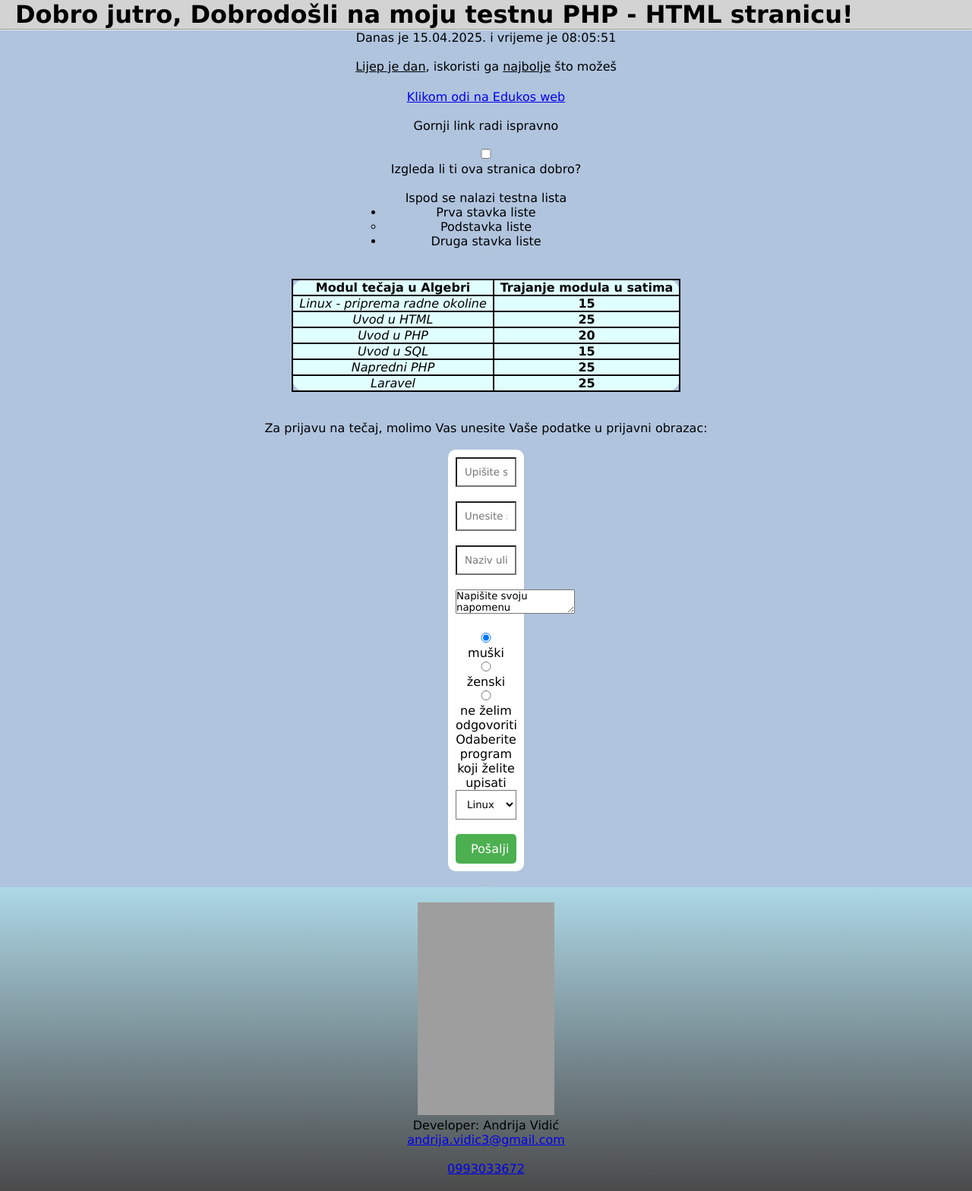
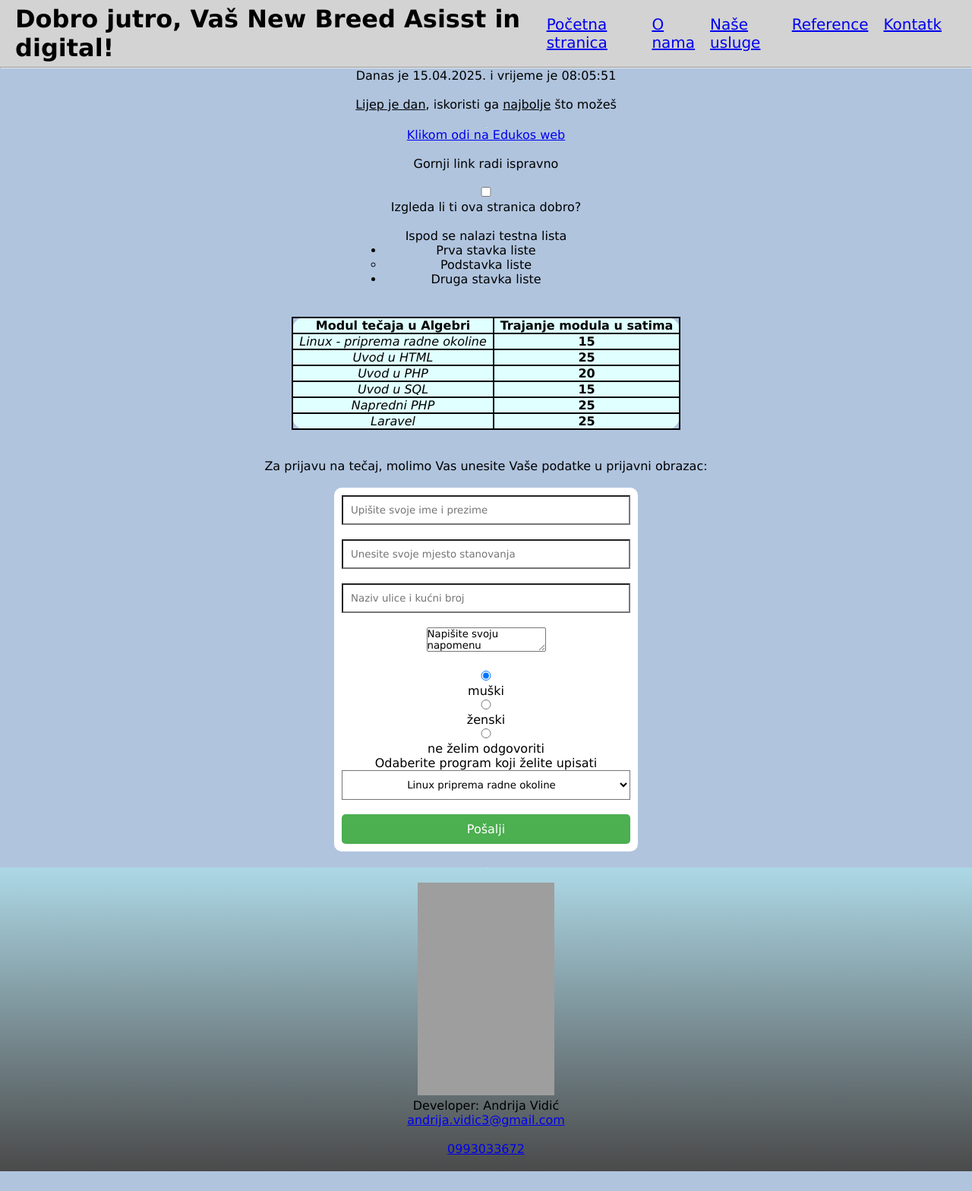
Before and after one commit to androvidic/testni-php-repozitorij, a PHP site: the page made by Test php localhost.php in a window 1280 px wide. Shown: the whole page at 76% size. After the commit the page ends 1542 px from the top, so only its background shows below. Run offline with PHP 8.4, Linux system fonts and the light colour scheme; grey boxes are pictures that could not be loaded.

Commit message:
dodan nav bar

```diff
--- a/Test php localhost.php
+++ b/Test php localhost.php
@@ -7,7 +7,7 @@
 </head>
 <body>
     <header>
-    <h1 class="tekst-2">
+    <h1>
 <?php
 $time = date("H");
 
@@ -19,9 +19,17 @@ if ($time < 12) {
     $greeting = "Dobra večer";
 }
 
-echo $greeting . ", Dobrodošli na moju testnu PHP - HTML stranicu!";
+echo $greeting . ", Vaš New Breed Asisst in digital!";
 ?>
 </h1>
+<nav>
+<ul><a href="#">Početna stranica</a>
+<a href="#">O nama</a>
+<a href="#">Naše usluge</a>
+<a href="#">Reference</a>
+<a href="#">Kontatk</a>
+</ul>
+</nav>
 </header>
     <hr>
     <main>
@@ -39,12 +47,12 @@ echo $greeting . ", Dobrodošli na moju testnu PHP - HTML stranicu!";
     <hr>
     <div style="text-align: center;">
 
-         <a class="tekst-1" href="https://www.edukos-instrukcije.hr" target="_blank">Klikom odi na Edukos web</a>
+         <a href="https://www.edukos-instrukcije.hr" target="_blank">Klikom odi na Edukos web</a>
 
             <br>
 
             <br>
-    <p class="tekst-2">Gornji link radi ispravno</p>
+    <p>Gornji link radi ispravno</p>
     <br>
     <input type="checkbox" > Izgleda li ti ova stranica dobro?</input>
     <br>
@@ -62,7 +70,7 @@ echo $greeting . ", Dobrodošli na moju testnu PHP - HTML stranicu!";
 <hr>
 <br>
 <br>
-    <table border "2" align="center" style="text-align: center;">
+    <table>
         <tr>
             <th>Modul tečaja u Algebri</th>
              <th>Trajanje modula u satima</th>
@@ -93,7 +101,7 @@ echo $greeting . ", Dobrodošli na moju testnu PHP - HTML stranicu!";
     </table>
     <br>
     <br>
-<p style="text-align: center;">Za prijavu na tečaj, molimo Vas unesite Vaše podatke u prijavni obrazac:</p>
+<p>Za prijavu na tečaj, molimo Vas unesite Vaše podatke u prijavni obrazac:</p>
 <br>
     <form method="post" action="spremiPodatke.php" style="text-align: center;">
     <input type="text" name="Vaše ime i prezime" placeholder="Upišite svoje ime i prezime">
@@ -133,7 +141,7 @@ echo $greeting . ", Dobrodošli na moju testnu PHP - HTML stranicu!";
 <img src="slike/ANDRIJA%20VIDI%C4%86.jpg" alt="Developer je Andrija Vidić" title="Developer je Andrija Vidić" width="180" height="280"/>
 <p>Developer: Andrija Vidić</p>
     </div>
-    <div style="text-align: center;">
+    <div>
 <a href="mailto:andrija.vidic3@gmail.com">andrija.vidic3@gmail.com</a>
 <br>
 <br>
--- a/styles.css
+++ b/styles.css
@@ -68,7 +68,7 @@ form
 {
     padding: 10px;
     border-radius: 10px;
-    width: 100px;
+    width: 400px;
     justify-content: space-between;
     background-color: white;
 
```
Also changed, not shown: slike/Transparent.png (added).
